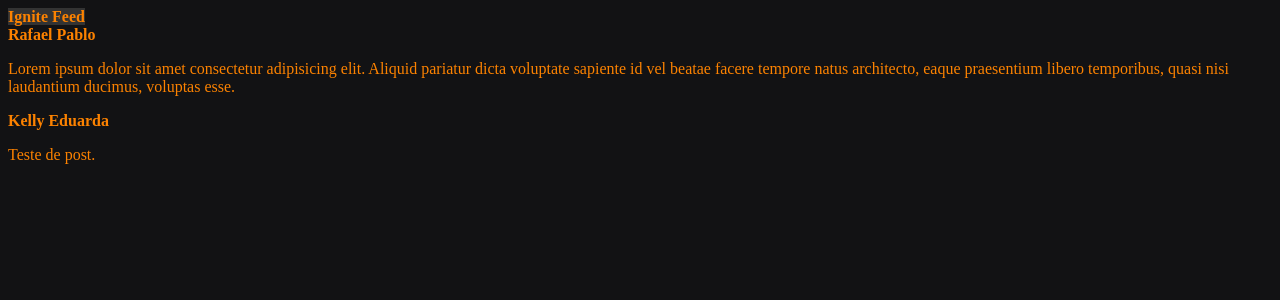
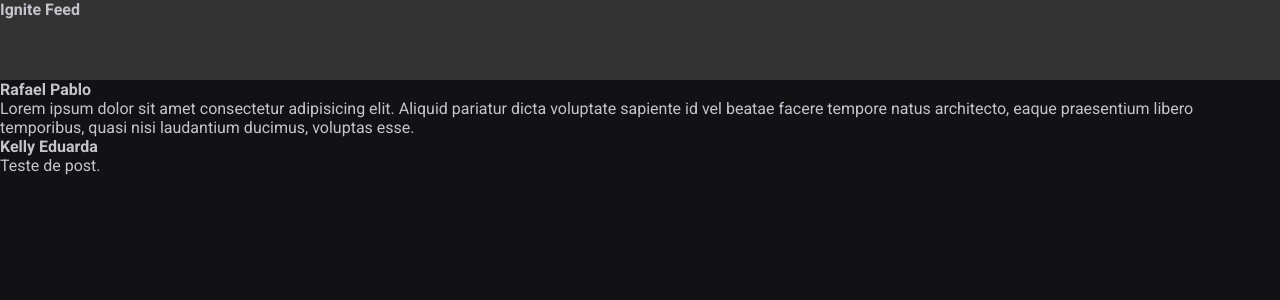
Before and after one commit to RafaelPablo/Ignite-ReactJS, a React (Vite) app in the folder 01-fundamentals-reactjs/: page / in a window 1280 px wide. Shown: the top 300 px of the page. Built offline with nearby package versions, Linux system fonts and the light colour scheme.

Commit message:
fonts, styles and start of the header

```diff
--- a/01-fundamentals-reactjs/index.html
+++ b/01-fundamentals-reactjs/index.html
@@ -2,8 +2,15 @@
 <html lang="en">
   <head>
     <meta charset="UTF-8" />
+
+    <link rel="preconnect" href="https://fonts.googleapis.com" />
+    <link rel="preconnect" href="https://fonts.gstatic.com" crossorigin />
+
     <link rel="icon" type="image/svg+xml" href="/vite.svg" />
     <meta name="viewport" content="width=device-width, initial-scale=1.0" />
+
+    <link href="https://fonts.googleapis.com/css2?family=Inter:wght@400;700;900&family=Roboto:wght@400;700&display=swap" rel="stylesheet" />
+
     <title>Vite + React</title>
   </head>
   <body>
--- a/01-fundamentals-reactjs/src/App.jsx
+++ b/01-fundamentals-reactjs/src/App.jsx
@@ -1,6 +1,6 @@
 import { Header } from "./components/Header";
 import { Post } from "./Post";
-import './styles.css';
+import './global.css';
 
 function App() {
 
--- a/01-fundamentals-reactjs/src/components/Header.jsx
+++ b/01-fundamentals-reactjs/src/components/Header.jsx
@@ -2,6 +2,8 @@
 
 export function Header() {
     return (
-        <strong className={styles.header}>Ignite Feed</strong>
+        <header className={styles.header}>
+            <strong>Ignite Feed</strong>
+        </header>
     );
 }
--- /dev/null
+++ b/01-fundamentals-reactjs/src/global.css
@@ -0,0 +1,29 @@
+:root {
+    --white: #ffffff;
+    --gray-100: #e1e1e6;
+    --gray-300: #c4c4cc;
+    --gray-400: #8d8d99;
+    --gray-600: #323238;
+    --gray-700: #29292e;
+    --gray-800: #202024;
+    --gray-900: #121214;
+    --green-500: #00875f;
+}
+
+* {
+    margin: 0;
+    padding: 0;
+    box-sizing: border-box;
+}
+
+body {
+    background: var(--gray-900);
+    color: var(--gray-300);
+    -webkit-font-smoothing: antialiased;
+}
+
+body, input, textarea, button {
+    font-family: 'Roboto', sans-serif;
+    font-weight: 400;
+    font-size: 1rem;
+}
--- a/01-fundamentals-reactjs/src/styles.css
+++ /dev/null
@@ -1,4 +0,0 @@
-body {
-    background: #121214;
-    color: #FC8200;
-}
```
Also changed, not shown: 1 other file (tests, documents, lock files or other folders).
